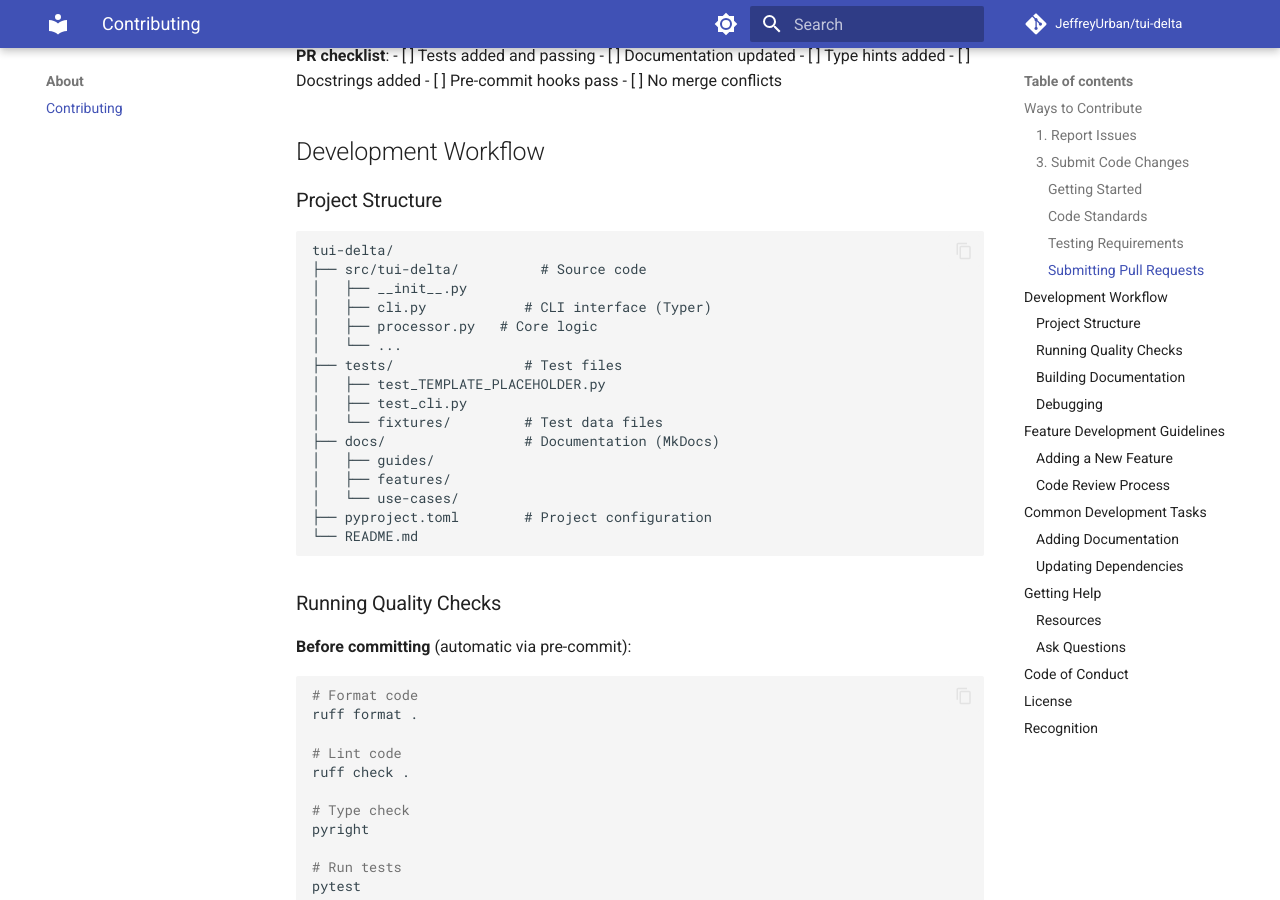
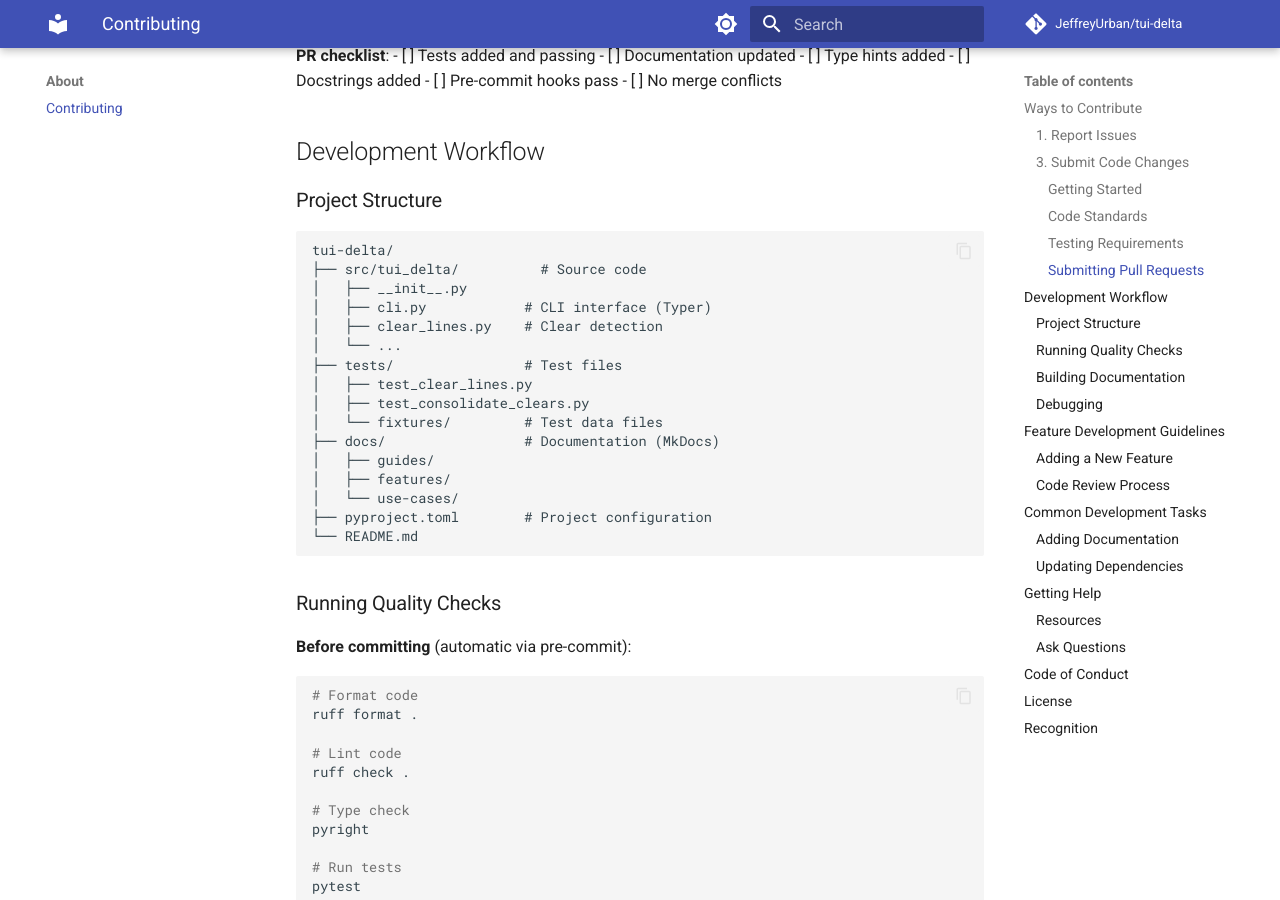
Before and after one commit to JeffreyUrban/tui-delta, an MkDocs documentation site: the page built from docs/about/contributing.md, in a window 1280 px wide and 900 px high, scrolled down 3467 px. Built offline with MkDocs 1.6.1 and Material for MkDocs 9.7.7, drawn with Linux system fonts in a browser that asks for light colours; comment, search, counter and statistics services are not loaded.

Commit message:
docs: fix TEMPLATE_PLACEHOLDER in contributing.md
Replace placeholder test file names with actual test files.

🤖 Generated with [Claude Code](https://claude.com/claude-code)

Co-Authored-By: Claude Sonnet 4.5 <noreply@anthropic.com>

````diff
--- a/docs/about/contributing.md
+++ b/docs/about/contributing.md
@@ -183,14 +183,14 @@ pre-commit install
 
 ```
 tui-delta/
-├── src/tui-delta/          # Source code
+├── src/tui_delta/          # Source code
 │   ├── __init__.py
 │   ├── cli.py            # CLI interface (Typer)
-│   ├── processor.py   # Core logic
+│   ├── clear_lines.py    # Clear detection
 │   └── ...
 ├── tests/                # Test files
-│   ├── test_TEMPLATE_PLACEHOLDER.py
-│   ├── test_cli.py
+│   ├── test_clear_lines.py
+│   ├── test_consolidate_clears.py
 │   └── fixtures/         # Test data files
 ├── docs/                 # Documentation (MkDocs)
 │   ├── guides/
````
